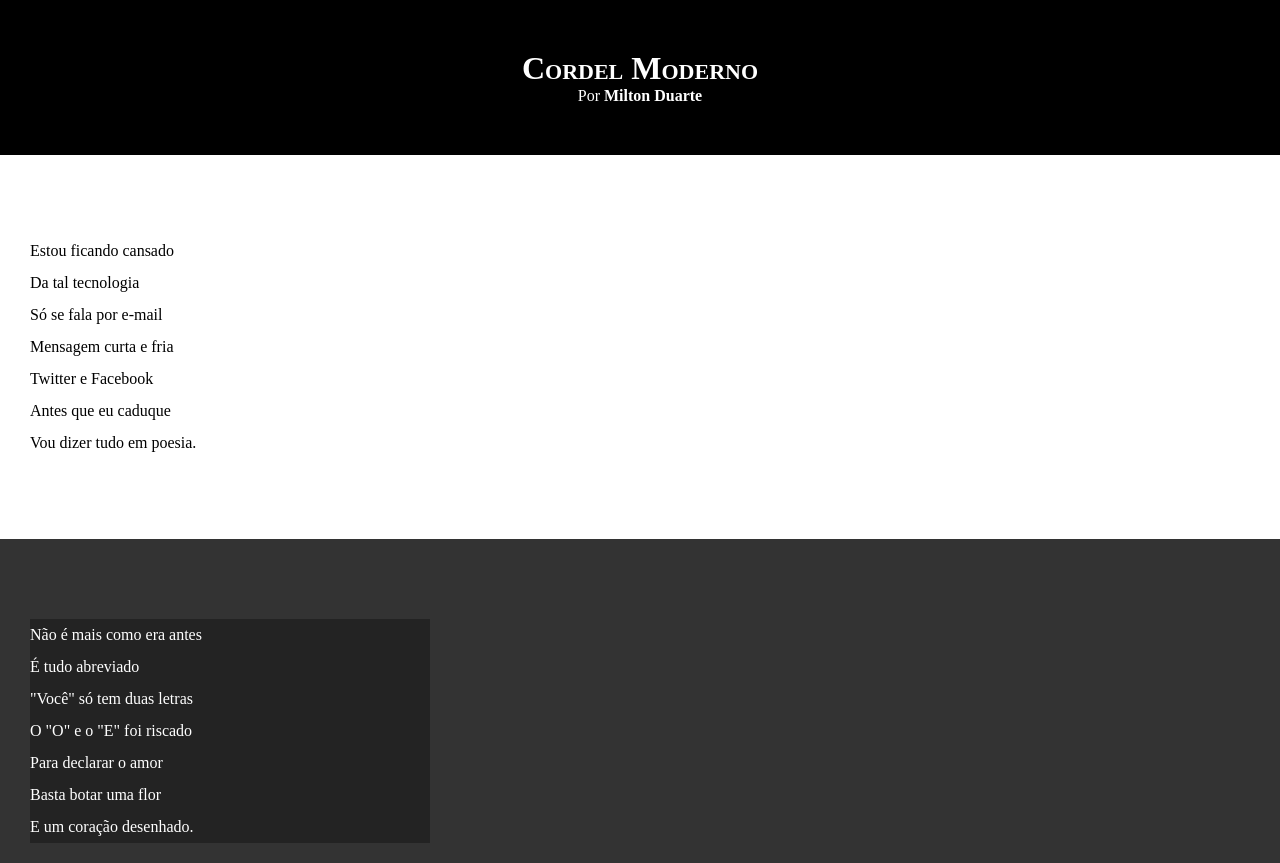
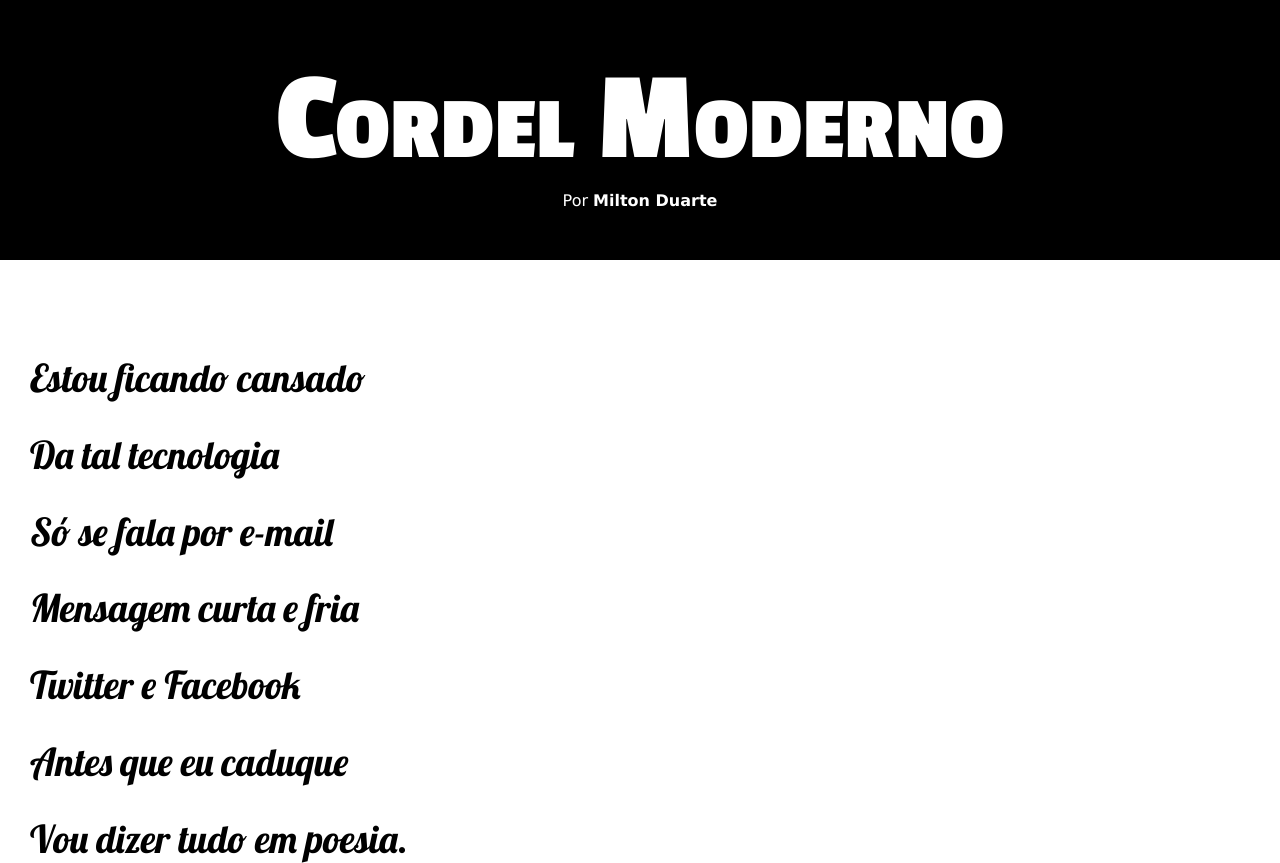
Before and after one commit to DanNnGG/html-css, a plain HTML site: page desafios/d012/index.html in a window 1280 px wide. Shown: the top 863 px of the page. Drawn offline with Linux system fonts and the light colour scheme.

Commit message:
Atualizando Cordel 1.1

```diff
--- a/desafios/d012/estilo/style.css
+++ b/desafios/d012/estilo/style.css
@@ -1,13 +1,25 @@
 @charset "UTF-8";
+
+@import url('https://fonts.googleapis.com/css2?family=Lobster&display=swap');
+
+@import url('https://fonts.googleapis.com/css2?family=Passion+One:wght@400;700;900&display=swap');
+
+:root{
+    --fonte1: Verdana, Geneva, Tahoma, sans-serif;
+    --fonte2: "Passion One", sans-serif;
+    --fonte3: "Lobster", sans-serif;
+}
 
 *{
     margin: 0px;
     padding: 0px;
+    font-family: Verdana, Geneva, Tahoma, sans-serif;
 }
 
 html, body{
     min-height: 100vh;
     background-color: darkgray;
+    font-family: var(--fonte1)
 }
 
 header{
@@ -19,6 +31,8 @@ header{
 header > h1{
     padding-top: 50px;
     font-variant: small-caps;
+    font-family: var(--fonte2);
+    font-size: 10vw;
 }
 
 header > p{
@@ -33,7 +47,7 @@ a{
 
 a:hover{
     text-decoration: underline;
-    color: darkred;
+    color: red;
 }
 
 section{
@@ -41,7 +55,13 @@ section{
     padding-bottom: 10vh;
     padding-left: 30px;
     line-height: 2em;
+    font-size: 3vw;
 }
+
+section > p{
+    font-family: var(--fonte3);
+}
+
 .normal{
     background-color: white;
     color: black;
@@ -55,6 +75,8 @@ section{
 .imagem > p{
     width: 400px;
     background-color: rgba(0, 0, 0, 0.315);
+    display: inline-block;
+    padding: 5px;
 }
 
 footer{
```
Also changed, not shown: desafios/d012/fontes/OFL.txt (added), desafios/d012/fontes/PassionOne-Black.ttf (added), desafios/d012/fontes/PassionOne-Bold.ttf (added), desafios/d012/fontes/PassionOne-Regular.ttf (added).
